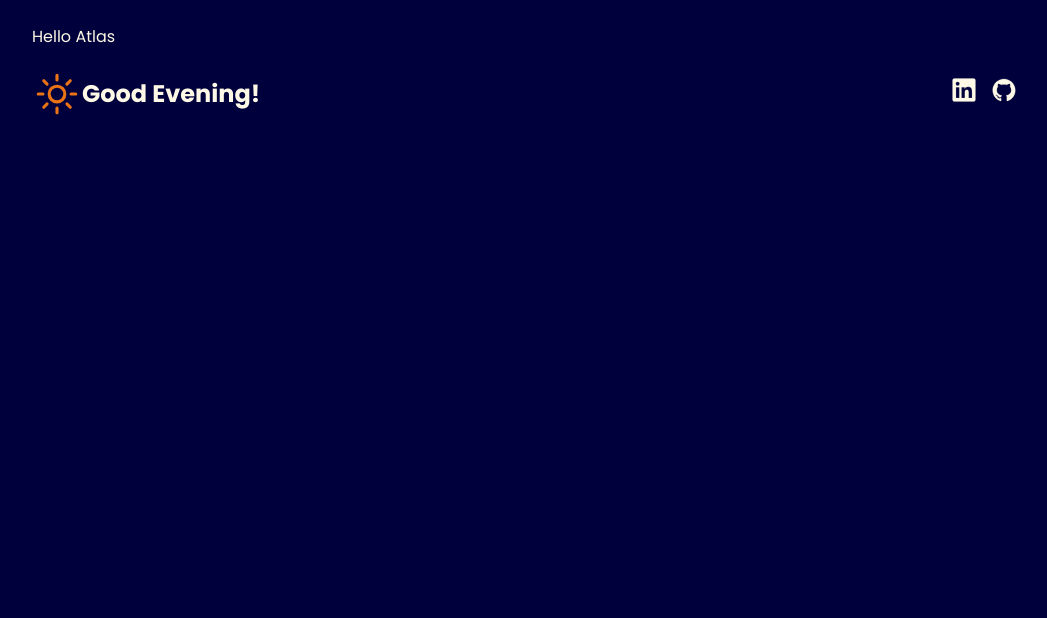
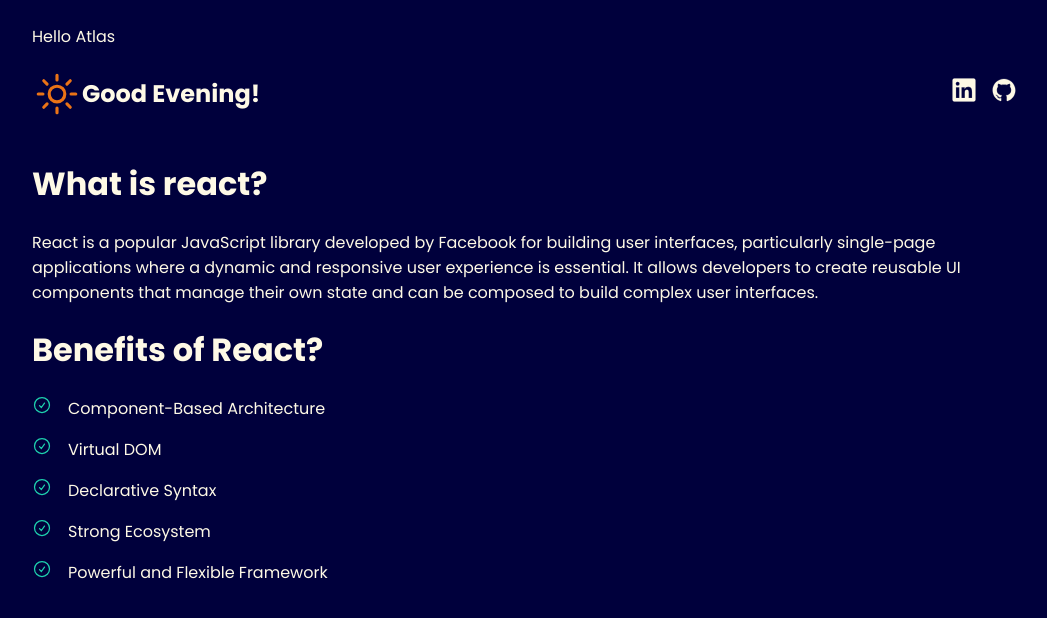
Before and after one commit to abrielleperry/atlas-react-and-jsx, a React (Vite) app in the folder vite-hello-world/: page / in a window 1280 px wide. Shown: the top 618 px of the page, without its empty margins (108-1155 px from the left). Built offline with nearby package versions, Linux system fonts and the light colour scheme.

Commit message:
add section component to app file with content for les

```diff
--- a/vite-hello-world/src/App.jsx
+++ b/vite-hello-world/src/App.jsx
@@ -1,10 +1,24 @@
+import React from "react";
 import Header from "./components/Header"
+import Section from "./components/Section";
 
 function App() {
   return (
     <div className="app">
       Hello Atlas
         <Header />
+        <Section title="What is react?">
+          React is a popular JavaScript library developed by Facebook for building user interfaces, particularly single-page applications where a dynamic and responsive user experience is essential. It allows developers to create reusable UI components that manage their own state and can be composed to build complex user interfaces.
+        </Section>
+        <Section title="Benefits of React?">
+          <ul>
+            <li>Component-Based Architecture</li>
+            <li>Virtual DOM</li>
+            <li>Declarative Syntax</li>
+            <li>Strong Ecosystem</li>
+            <li>Powerful and Flexible Framework</li>
+          </ul>
+        </Section>
     </div>
   )
 }
--- a/vite-hello-world/src/components/Header.jsx
+++ b/vite-hello-world/src/components/Header.jsx
@@ -1,3 +1,4 @@
+import React from "react";
 import Greeting from "./Greeting"
 import SocialLinks from "./SocialLinks"
 
--- a/vite-hello-world/src/components/Section.jsx
+++ b/vite-hello-world/src/components/Section.jsx
@@ -0,0 +1,12 @@
+import React from "react";
+
+function Section({ title, children }) {
+  return (
+    <div className="section">
+      <h1>{title}</h1>
+      {children}
+    </div>
+  );
+}
+
+export default Section;
--- a/vite-hello-world/src/components/SocialLinks.jsx
+++ b/vite-hello-world/src/components/SocialLinks.jsx
@@ -1,3 +1,4 @@
+import React from "react";
 import LinkedIn from "../assets/linkedin.svg"
 import Github from "../assets/github.svg"
 
--- a/vite-hello-world/src/main.jsx
+++ b/vite-hello-world/src/main.jsx
@@ -1,6 +1,7 @@
 import "./index.css";
 import ReactDOM from "react-dom/client";
 import App from "./App"
+import React from "react";
 
 // Render the App component to the root element
 const div = document.getElementById("root")
```
